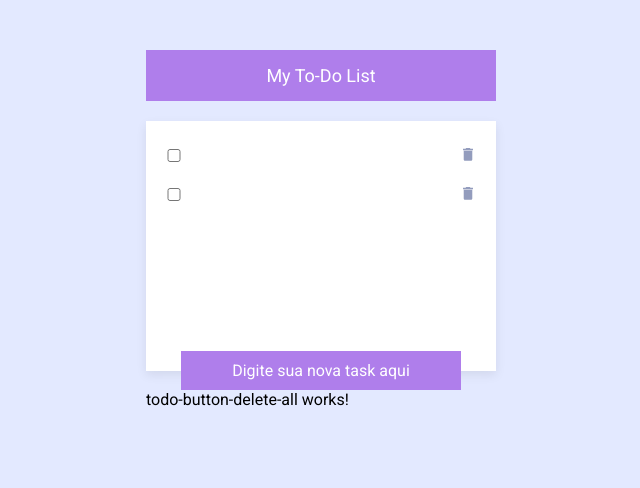
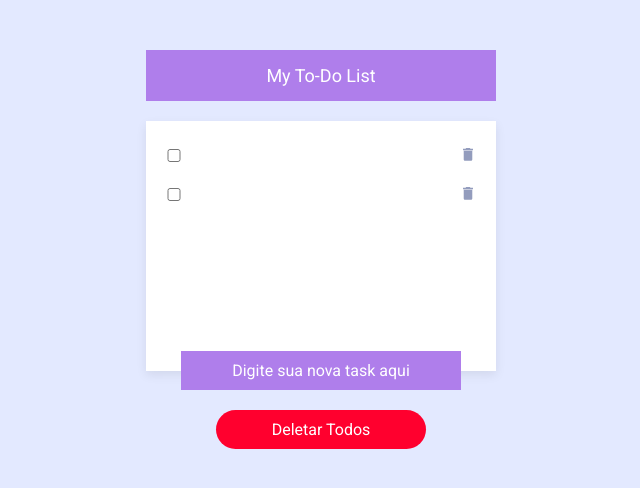
Before and after one commit to Toshiio/Projeto-Angular-To-Do, an Angular app in the folder ListToDo/: page / in a window 1280 px wide. Shown: the top 488 px of the page, without its empty margins (319-959 px from the left). Built offline with nearby package versions, Linux system fonts and the light colour scheme.

Commit message:
Alterado botão de Deletar Todas os lembretes

```diff
--- a/ListToDo/src/app/modules/home/components/todo-button-delete-all/todo-button-delete-all.component.html
+++ b/ListToDo/src/app/modules/home/components/todo-button-delete-all/todo-button-delete-all.component.html
@@ -1 +1 @@
-<p>todo-button-delete-all works!</p>
+<button>Deletar Todos</button>
--- a/ListToDo/src/app/modules/home/components/todo-button-delete-all/todo-button-delete-all.component.scss
+++ b/ListToDo/src/app/modules/home/components/todo-button-delete-all/todo-button-delete-all.component.scss
@@ -0,0 +1,21 @@
+@import '../../../../../dist/scss/variaveis.scss';
+
+:host{
+    display: flex;
+    align-items: center;
+    justify-content: center;
+
+    margin-top: 20px;
+
+    button{
+        border: none;
+        border-radius: 50px;
+        background: $button-color;
+
+        font-size: 16px;
+        color: $second-text-color;
+
+        width: 60%;
+        padding: 10px;
+    }
+}
```
